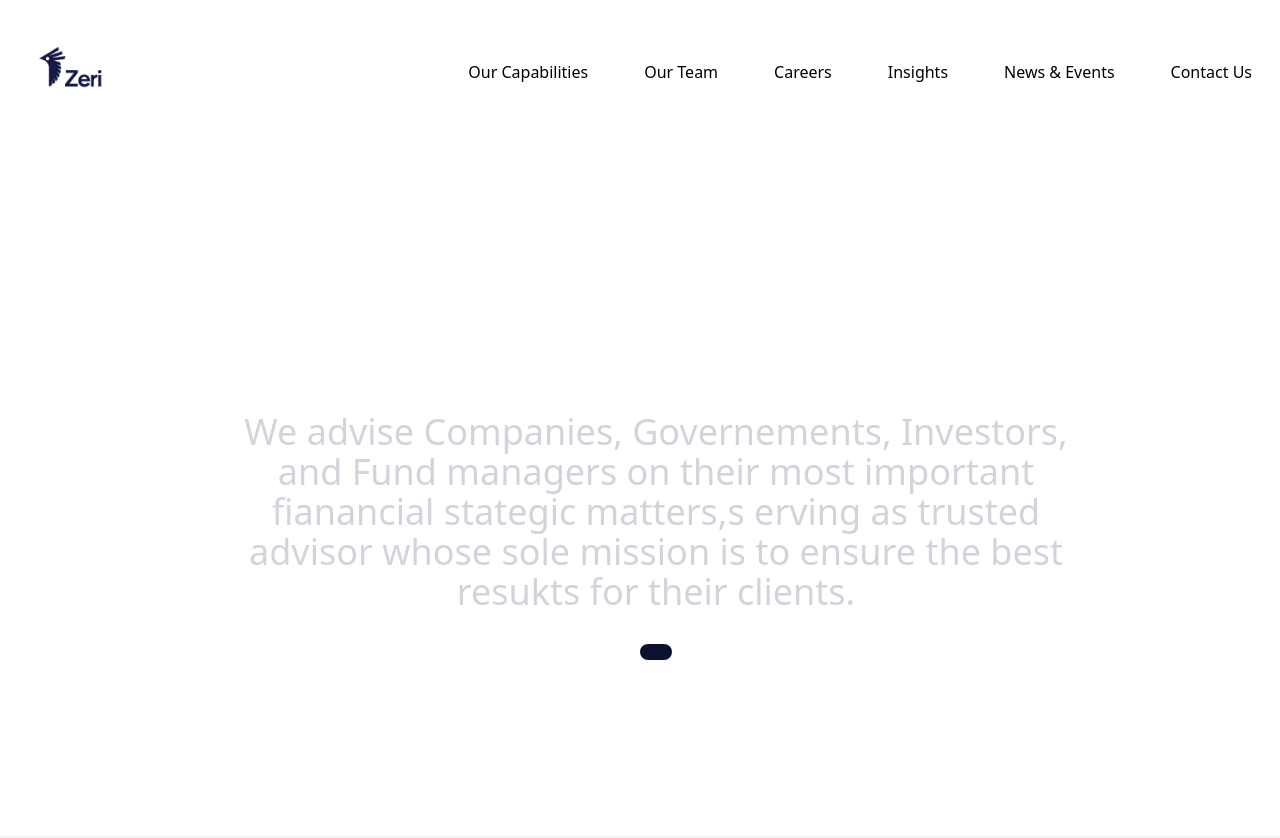
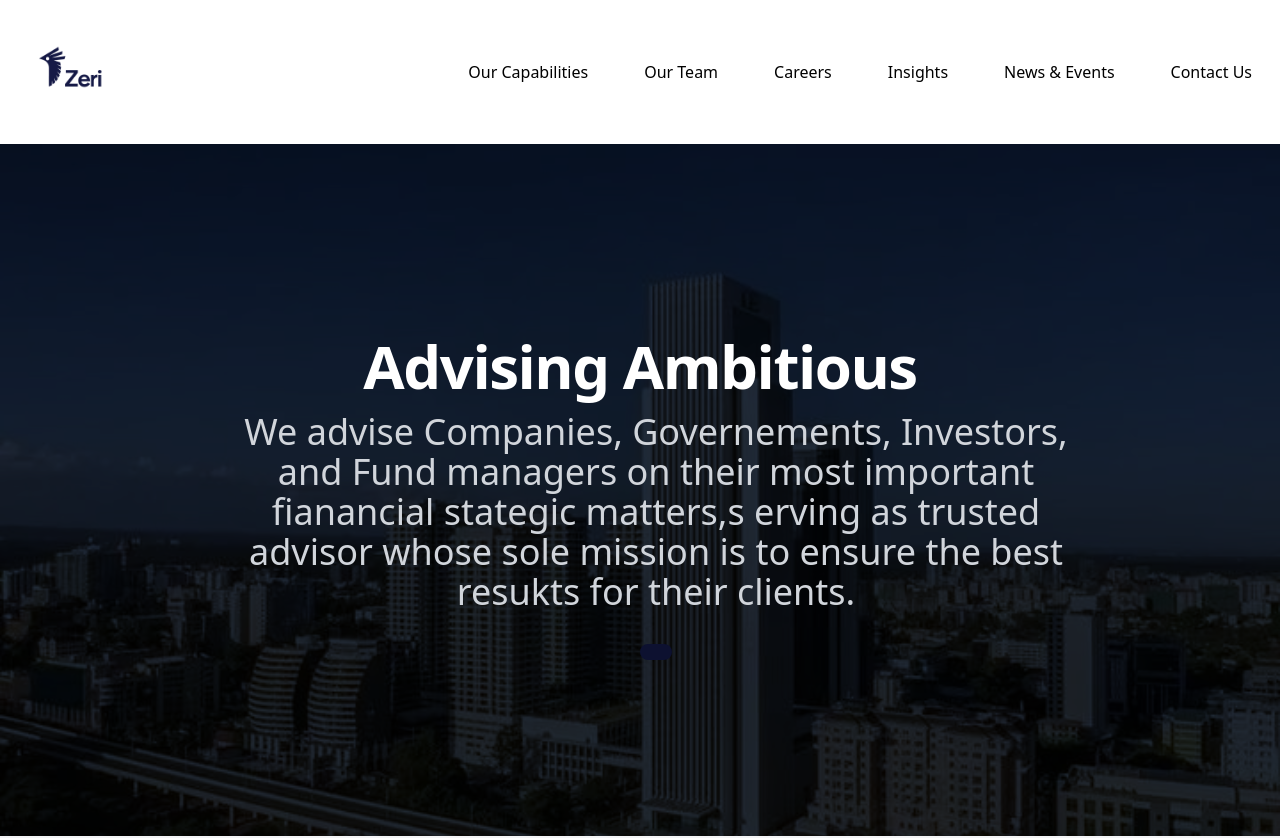
Before and after one commit to Edmund044/zeri-capital, a Next.js app: page /capabilities_ in a window 1280 px wide. Shown: the top 838 px of the page. Built offline with nearby package versions, Linux system fonts and the light colour scheme.

Commit message:
prepping for vercel deployment

```diff
--- a/src/components/heros/HeroSectionHorizontalScrollCard.js
+++ b/src/components/heros/HeroSectionHorizontalScrollCard.js
@@ -32,6 +32,7 @@ export default function HeroSectionHorizontalScrollCard(props) {
                 />
                 </div>
             </div>
+
           </div>
           {/* <div class="inline-block px-3">
             <div
--- a/src/pages/capabilities_.js
+++ b/src/pages/capabilities_.js
@@ -13,6 +13,7 @@ export default function Capabilities() {
         <HeroSectionWithBackGroundImage
       heading="Advising Ambitious"
       description="We advise Companies, Governements, Investors, and Fund managers on their most important fianancial stategic matters,s erving as trusted advisor whose sole mission is to ensure the best resukts for their clients."
+      jumboTronClass="bg-cover bg-no-repeat bg-[url('/images/gtc.jpeg')] bg-gray-800 bg-blend-multiply"
     />
             <HeroSectionWithText
           heading="Capital Raising"
```
Also changed, not shown: 1 other file (tests, documents, lock files or other folders).
